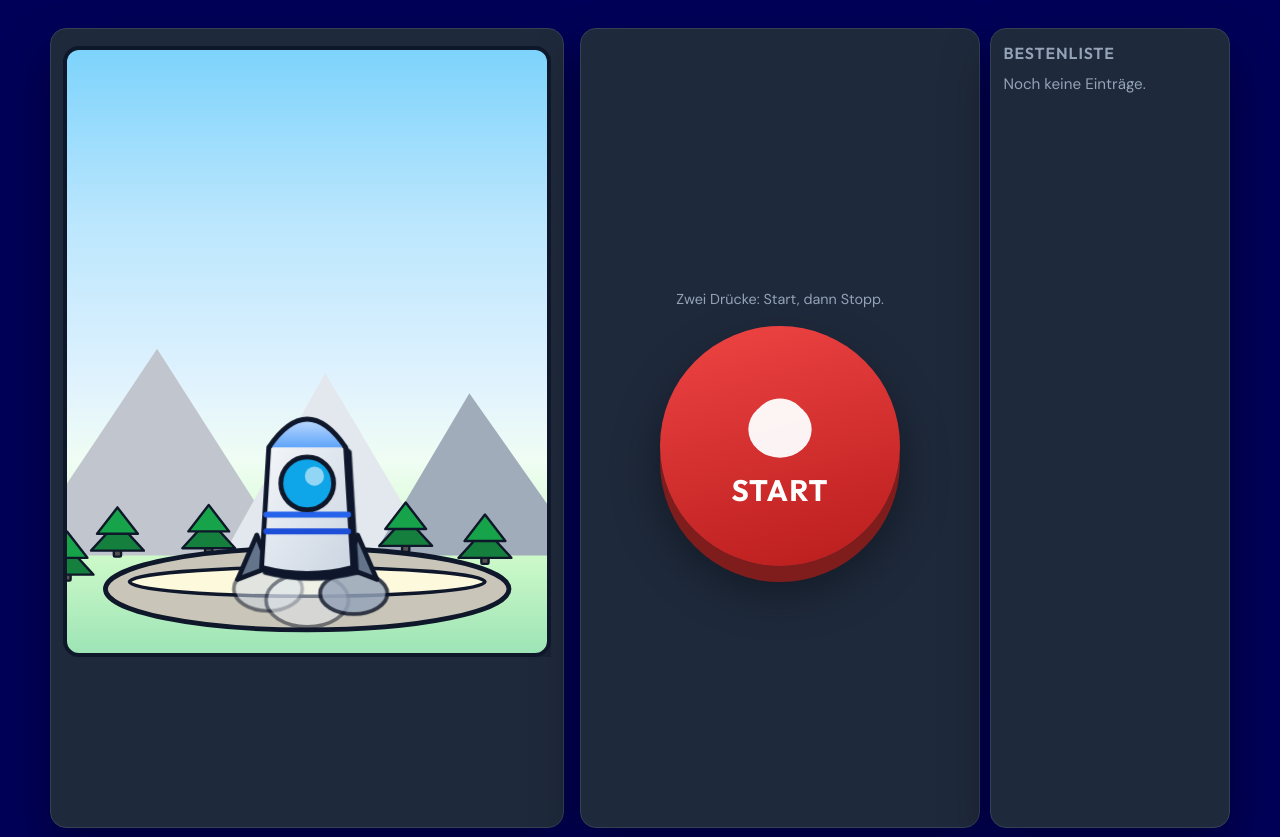
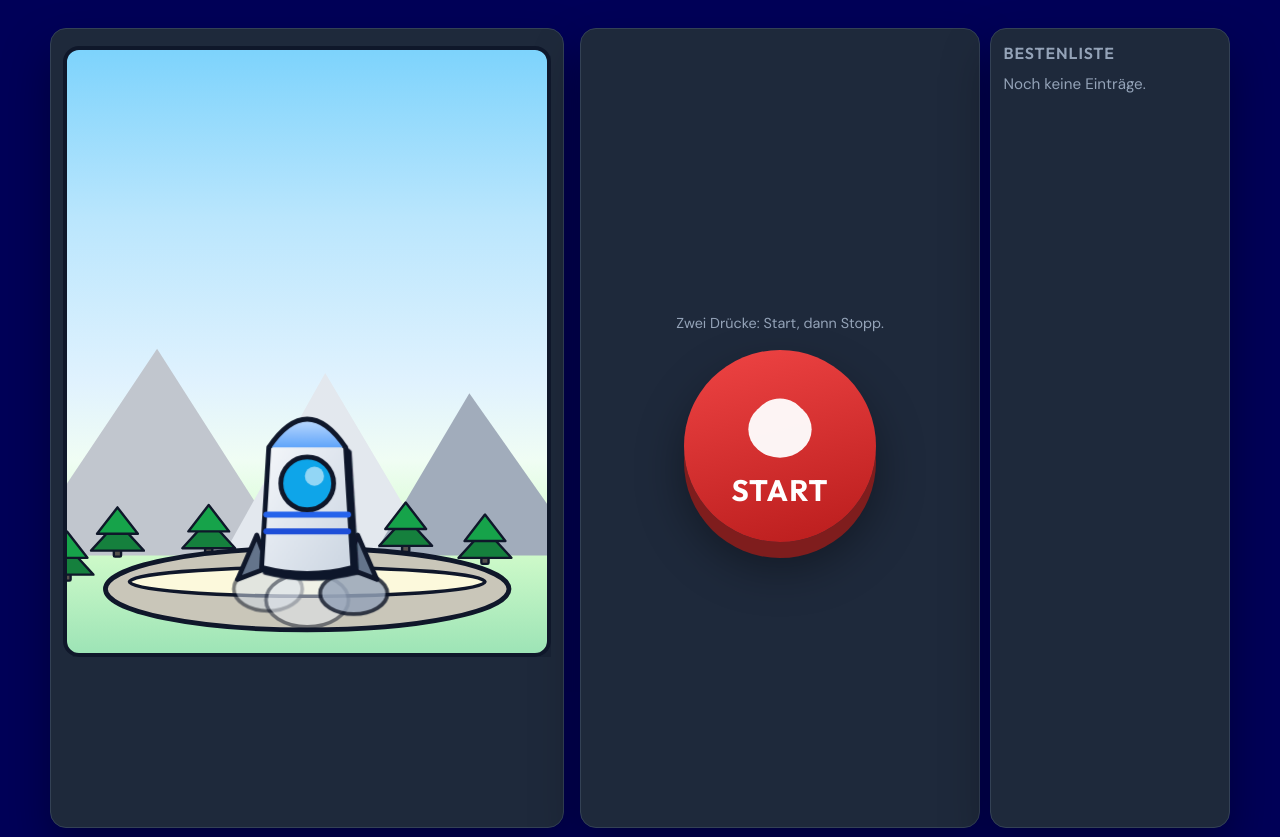
Before and after one commit to LukasReindlGit/rocket-game, a website: page public/game.html in a window 1280 px wide. Shown: the part 108-945 px from the top of the page. Drawn offline with nearby package versions, Linux system fonts and the light colour scheme; no server answers.

Commit message:
fix:button size

```diff
--- a/public/css/app.css
+++ b/public/css/app.css
@@ -292,8 +292,10 @@ body.game-page .layout .panel {
   appearance: none;
   border: none;
   cursor: pointer;
+  max-width: 80%;
   width: min(440px, min(95vw, 90vh));
-  height: min(440px, min(95vw, 90vh));
+  aspect-ratio: 1;
+  height: auto;
   border-radius: 50%;
   background: linear-gradient(165deg, #ef4444 0%, #b91c1c 100%);
   color: white;
@@ -909,8 +911,10 @@ body.game-page #game-rocket-wrap .rocket-stage-wrap {
   }
 
   body.game-page .game-panel--controls .buzzer-btn {
+    max-width: 80%;
     width: min(240px, 52vmin);
-    height: min(240px, 52vmin);
+    aspect-ratio: 1;
+    height: auto;
     font-size: clamp(1rem, 4.8vmin, 1.85rem);
   }
 
```
